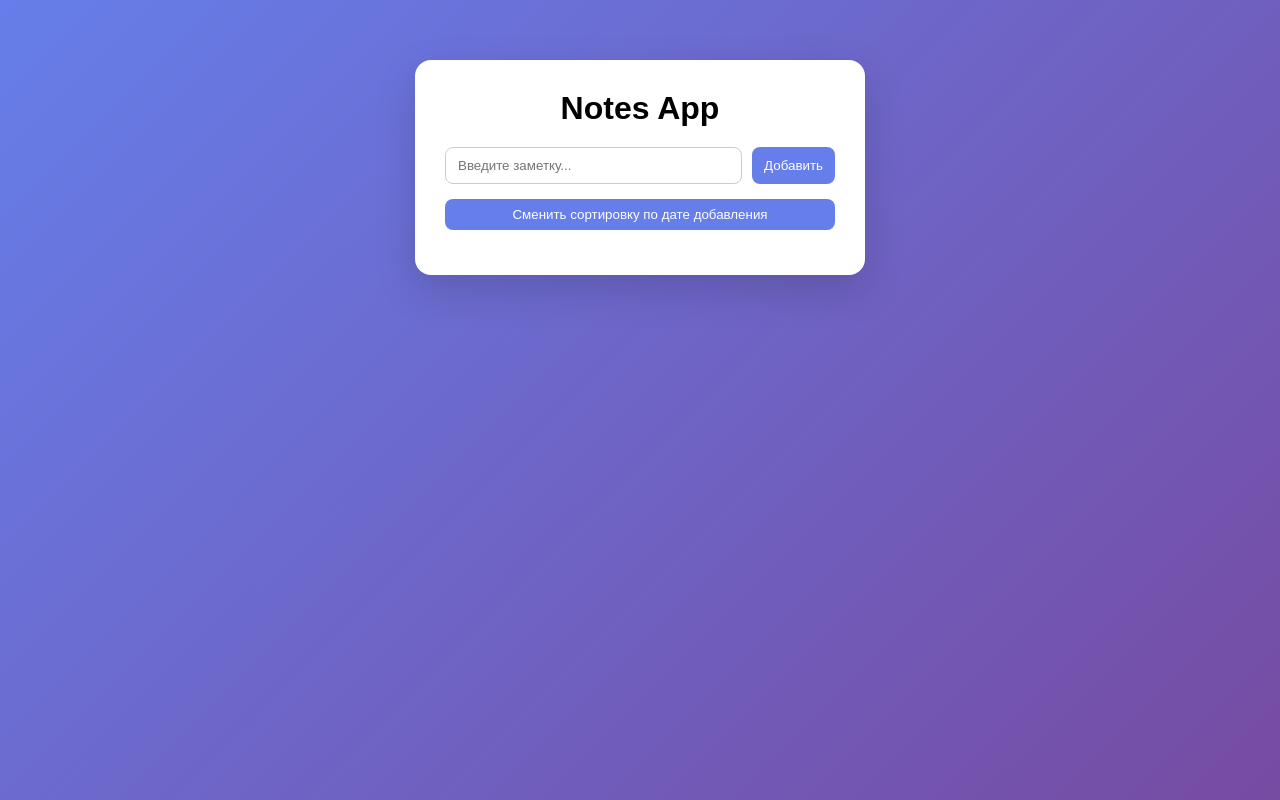
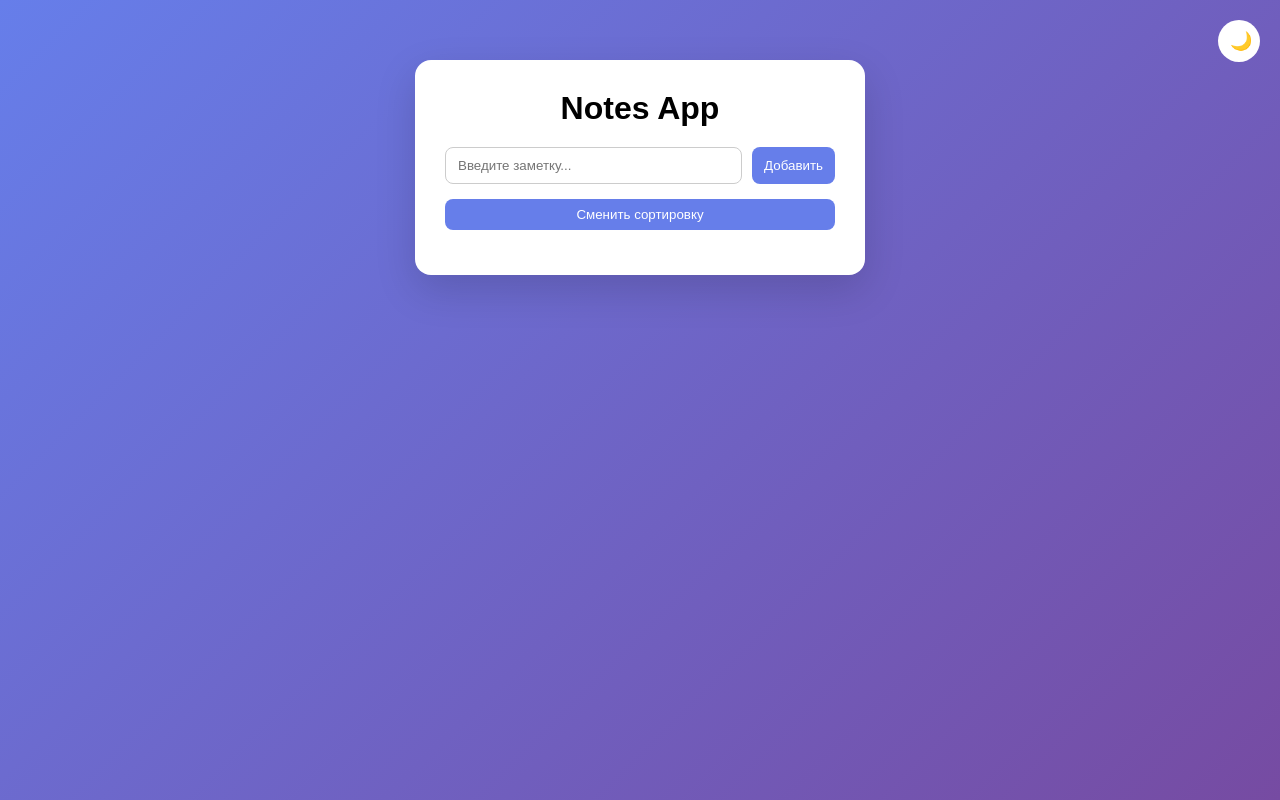
Before and after one commit to Bogujo/simple-site-for-lesson, a website: page public/index.html in a window 1280 px wide. Drawn offline with Linux system fonts and the light colour scheme; no server answers.

Commit message:
добавил переключатель тёмной темы

```diff
--- a/public/index.html
+++ b/public/index.html
@@ -6,6 +6,10 @@
   <link rel="stylesheet" href="style.css">
 </head>
 <body>
+
+<button class="theme-toggle" onclick="toggleTheme()" id="themeToggle">
+  🌙
+</button>
 
 <div class="app">
   <h1>Notes App</h1>
@@ -16,7 +20,7 @@
   </div>
 
   <button onclick="toggleSort()" class="sort-btn">
-    Сменить сортировку по дате добавления
+    Сменить сортировку
   </button>
 
   <ul id="notesList"></ul>
--- a/public/script.js
+++ b/public/script.js
@@ -1,4 +1,31 @@
 let currentOrder = "desc";
+
+function applySavedTheme() {
+  const savedTheme = localStorage.getItem("theme") || "light";
+  document.body.classList.add(savedTheme);
+  updateThemeIcon(savedTheme);
+}
+
+function toggleTheme() {
+  const isDark = document.body.classList.contains("dark");
+
+  document.body.classList.remove("light", "dark");
+
+  if (isDark) {
+    document.body.classList.add("light");
+    localStorage.setItem("theme", "light");
+    updateThemeIcon("light");
+  } else {
+    document.body.classList.add("dark");
+    localStorage.setItem("theme", "dark");
+    updateThemeIcon("dark");
+  }
+}
+
+function updateThemeIcon(theme) {
+  const btn = document.getElementById("themeToggle");
+  btn.textContent = theme === "dark" ? "☀️" : "🌙";
+}
 
 async function loadNotes() {
   const res = await fetch(`/notes?order=${currentOrder}`);
@@ -73,4 +100,5 @@ async function editNote(id, oldText) {
   loadNotes();
 }
 
+applySavedTheme();
 loadNotes();
--- a/public/style.css
+++ b/public/style.css
@@ -5,20 +5,64 @@
 body {
   margin: 0;
   font-family: Arial, sans-serif;
-  background: linear-gradient(135deg, #667eea, #764ba2);
   display: flex;
   justify-content: center;
   align-items: flex-start;
   min-height: 100vh;
   padding-top: 60px;
+  transition: 0.3s;
 }
 
+/* светлая тема */
+body.light {
+  background: linear-gradient(135deg, #667eea, #764ba2);
+}
+
+/* тёмная тема */
+body.dark {
+  background: #121212;
+}
+
+/* кнопка темы */
+.theme-toggle {
+  position: fixed;
+  top: 20px;
+  right: 20px;
+  width: 42px;
+  height: 42px;
+  border-radius: 50%;
+  border: none;
+  cursor: pointer;
+  font-size: 18px;
+  transition: 0.3s;
+}
+
+body.light .theme-toggle {
+  background: white;
+}
+
+body.dark .theme-toggle {
+  background: #1e1e1e;
+  color: #f0f0f0;
+}
+
+/* карточка */
 .app {
   width: 450px;
-  background: white;
   padding: 30px;
   border-radius: 16px;
+  transition: 0.3s;
+}
+
+body.light .app {
+  background: white;
   box-shadow: 0 15px 40px rgba(0, 0, 0, 0.15);
+}
+
+body.dark .app {
+  background: #1e1e1e;
+  box-shadow: 0 15px 40px rgba(0, 0, 0, 0.6);
+  color: #f0f0f0;
 }
 
 h1 {
@@ -39,6 +83,12 @@ input {
   border: 1px solid #ccc;
 }
 
+body.dark input {
+  background: #2a2a2a;
+  border: 1px solid #444;
+  color: #f0f0f0;
+}
+
 button {
   padding: 8px 12px;
   border: none;
@@ -46,6 +96,7 @@ button {
   color: white;
   border-radius: 8px;
   cursor: pointer;
+  transition: 0.2s;
 }
 
 button:hover {
@@ -64,13 +115,21 @@ ul {
 }
 
 li {
-  background: #f5f7fb;
   padding: 10px 12px;
   margin-bottom: 10px;
   border-radius: 8px;
   display: flex;
   justify-content: space-between;
   align-items: center;
+  transition: 0.2s;
+}
+
+body.light li {
+  background: #f5f7fb;
+}
+
+body.dark li {
+  background: #2a2a2a;
 }
 
 .note-content {
@@ -86,6 +145,10 @@ li {
   font-size: 11px;
   color: #888;
   margin-top: 4px;
+}
+
+body.dark .note-date {
+  color: #aaa;
 }
 
 .note-actions {
```
